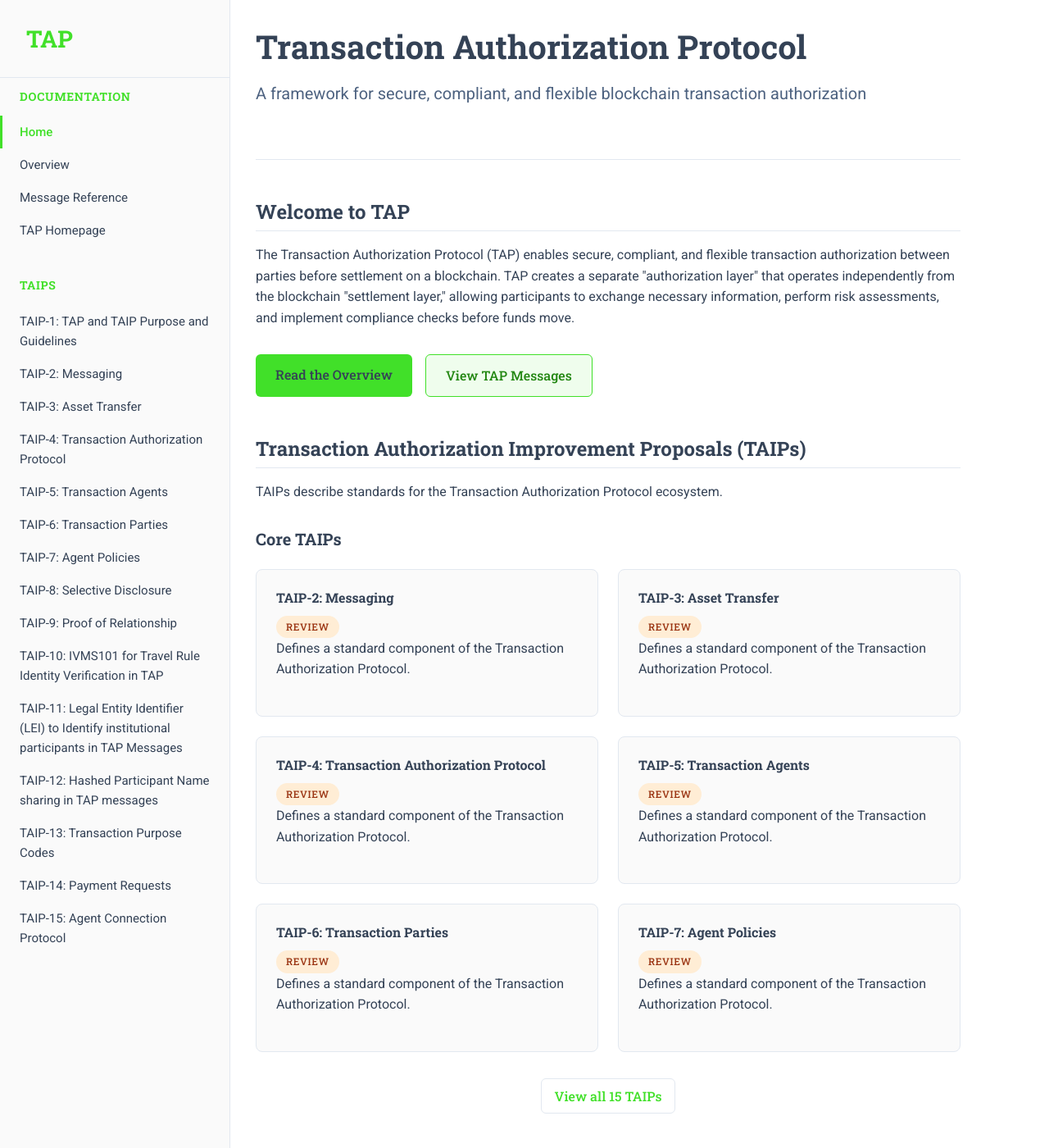
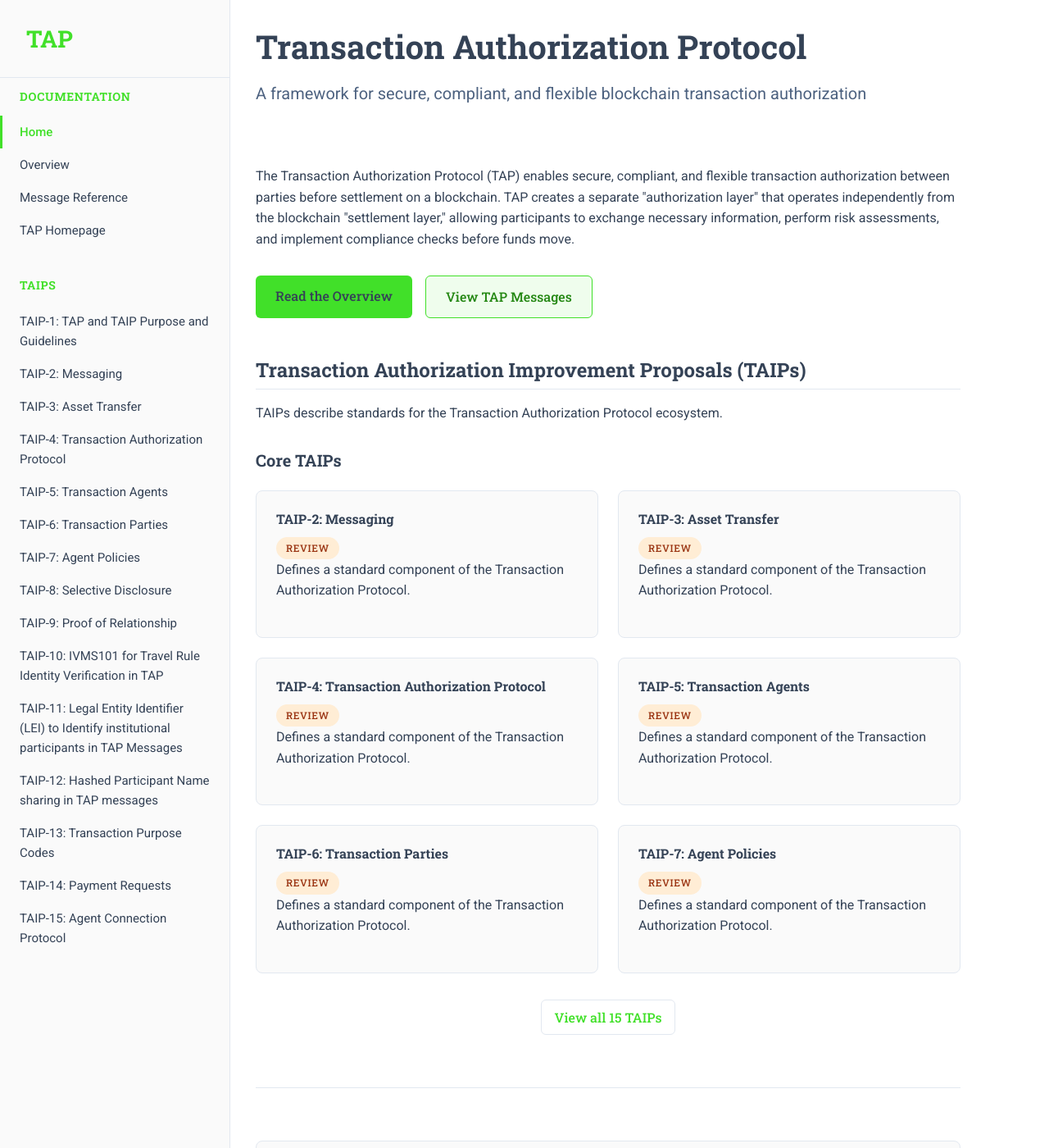
Before and after one commit to TransactionAuthorizationProtocol/TAIPs, a Jekyll site: the page built from index.html, in a window 1280 px wide and 1400 px high. Shown: the whole window at 82% size. Built offline with Jekyll 4.4.1, drawn with Linux system fonts in a browser that asks for light colours.

Commit message:
Documentation improvements: - Enhanced styling: increased TAP heading size, improved header spacing and removed border - Fixed redundant transfer attributes in messages.md and TypeScript definitions - Improved page layouts by hiding redundant titles and removing welcome heading

```diff
--- a/index.html
+++ b/index.html
@@ -10,7 +10,6 @@ title: Home
   </header>
 
   <section class="intro">
-    <h2>Welcome to TAP</h2>
     <p>The Transaction Authorization Protocol (TAP) enables secure, compliant, and flexible transaction authorization between parties before settlement on a blockchain. TAP creates a separate "authorization layer" that operates independently from the blockchain "settlement layer," allowing participants to exchange necessary information, perform risk assessments, and implement compliance checks before funds move.</p>
 
     <div class="cta-buttons">
@@ -46,9 +45,8 @@ title: Home
 
 <style>
   .hero {
-    margin-bottom: 3rem;
-    padding-bottom: 2rem;
-    border-bottom: 1px solid var(--color-border);
+    margin-bottom: 1.5rem;
+    padding-bottom: 1rem;
   }
 
   .hero h1 {
```
